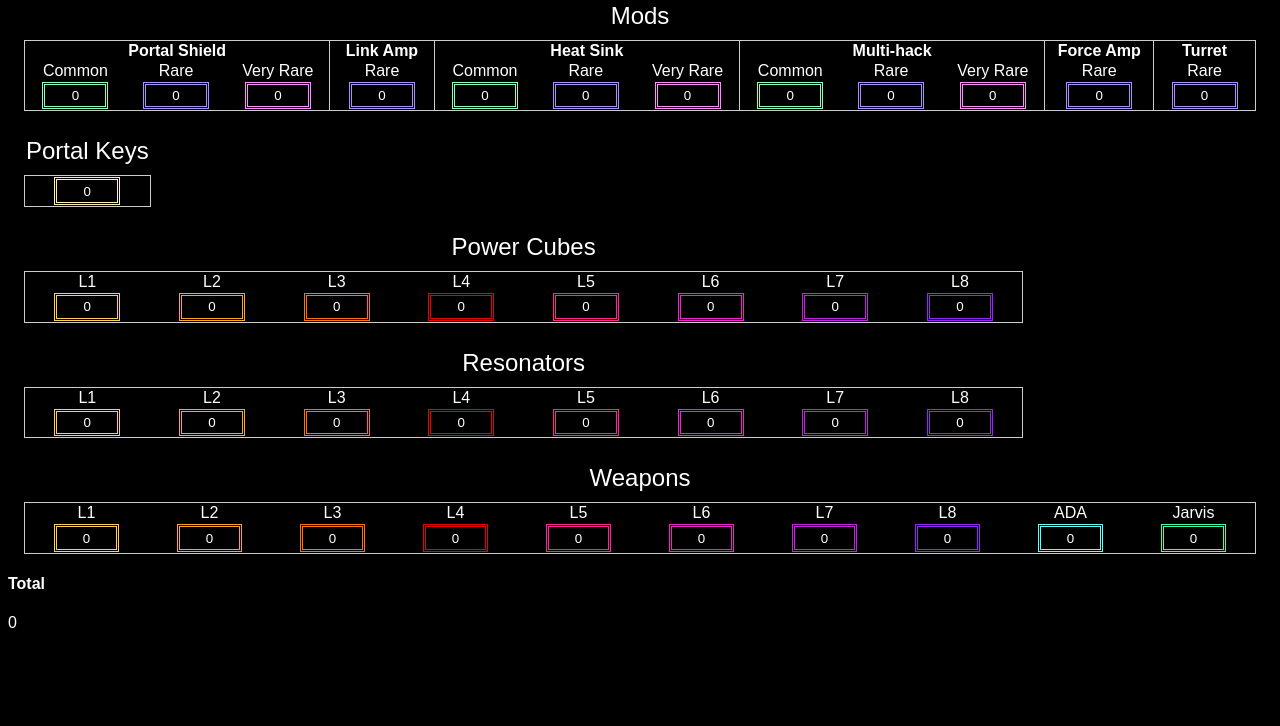
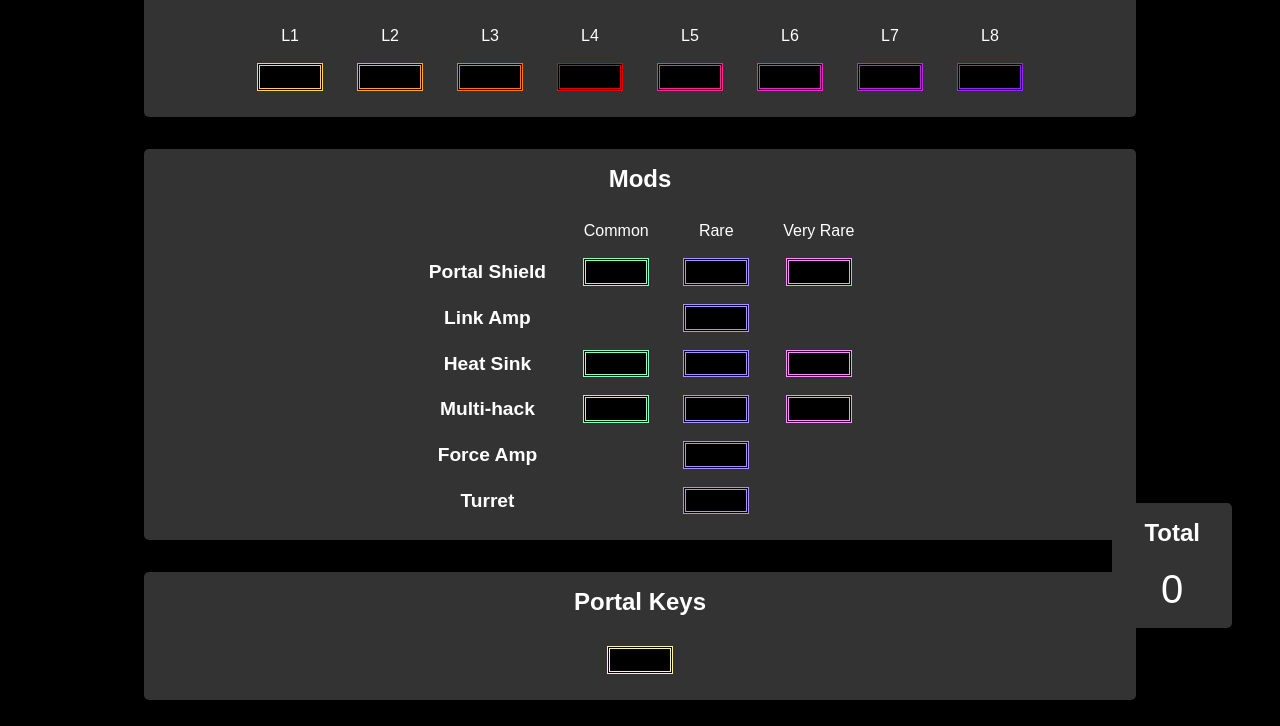
Before and after one commit to treyhunner/ingress-inventory-counter, a plain HTML site: page index.html in a window 1280 px wide. Shown: the part 140-866 px from the top of the page. Before the commit the page ends 800 px from the top, so only its background shows below. Drawn offline with Linux system fonts and the light colour scheme.

Commit message:
Improve styling and markup layout

```diff
--- a/index.html
+++ b/index.html
@@ -6,10 +6,14 @@
   <link rel="stylesheet" href="style.css">
 </head>
 <body>
-  <form>
 
+  <header>
+    <h1>Ingress Item Counter</h1>
+  </header>
+
+  <section>
+    <h2>Media</h2>
     <table>
-      <caption>Media</caption>
       <thead>
         <tr>
           <th>L1</th>
@@ -35,81 +39,72 @@
       </tr>
       </tbody>
     </table>
+  </section>
 
-    <table>
-      <caption>Mods</caption>
-      <colgroup span="3">
-        <col class="common">
-        <col class="rare">
-        <col class="very-rare">
-      </colgroup>
-      <colgroup>
-      </colgroup>
-      <colgroup span="3">
-      </colgroup>
-      <colgroup span="3">
-      </colgroup>
-      <colgroup>
-      </colgroup>
-      <colgroup>
-      </colgroup>
+  <section>
+    <h2>Mods</h2>
+    <table class="mods">
       <thead>
-        <tr class="groups">
-          <th colspan="3">Portal Shield</th>
-          <th>Link Amp</th>
-          <th colspan="3">Heat Sink</th>
-          <th colspan="3">Multi-hack</th>
-          <th>Force Amp</th>
-          <th>Turret</th>
-        </tr>
         <tr>
+          <th></th>
           <th>Common</th>
           <th>Rare</th>
           <th>Very Rare</th>
-
-          <th>Rare</th>
-
-          <th>Common</th>
-          <th>Rare</th>
-          <th>Very Rare</th>
-
-          <th>Common</th>
-          <th>Rare</th>
-          <th>Very Rare</th>
-
-          <th>Rare</th>
-          <th>Rare</th>
         </tr>
       </thead>
       <tbody>
       <tr>
+        <th>Portal Shield</th>
         <td><input type="number" name="shield-c"></td>
         <td><input type="number" name="shield-r"></td>
         <td><input type="number" name="shield-vr"></td>
+      </tr>
+      <tr>
+        <th>Link Amp</th>
+        <td></td>
         <td><input type="number" name="link-amp-r"></td>
+      </tr>
+      <tr>
+        <th>Heat Sink</th>
         <td><input type="number" name="heat-sink-c"></td>
         <td><input type="number" name="heat-sink-r"></td>
         <td><input type="number" name="heat-sink-vr"></td>
+      </tr>
+      <tr>
+        <th>Multi-hack</th>
         <td><input type="number" name="multi-hack-c"></td>
         <td><input type="number" name="multi-hack-r"></td>
         <td><input type="number" name="multi-hack-vr"></td>
+      </tr>
+      <tr>
+        <th>Force Amp</th>
+        <td></td>
         <td><input type="number" name="force-amp-r"></td>
+      </tr>
+      <tr>
+        <th>Turret</th>
+        <td></td>
         <td><input type="number" name="turret-r"></td>
       </tr>
       </tbody>
     </table>
+  </section>
 
+  <section>
+    <h2>Portal Keys</h2>
     <table>
-      <caption>Portal Keys</caption>
       <tbody>
       <tr>
         <td><input type="number" name="keys"></td>
       </tr>
       </tbody>
     </table>
+  </section>
 
+
+  <section>
+    <h2>Power Cubes</h2>
     <table>
-      <caption>Power Cubes</caption>
       <thead>
         <tr>
           <th>L1</th>
@@ -135,9 +130,11 @@
       </tr>
       </tbody>
     </table>
+  </section>
 
+  <section>
+    <h2>Resonators</h2>
     <table>
-      <caption>Resonators</caption>
       <thead>
         <tr>
           <th>L1</th>
@@ -163,9 +160,12 @@
       </tr>
       </tbody>
     </table>
+  </section>
 
+  <section>
+    <h2>Weapons</h2>
+    <h3>XMP Bursters</h3>
     <table>
-      <caption>Weapons</caption>
       <thead>
         <tr>
           <th>L1</th>
@@ -176,8 +176,6 @@
           <th>L6</th>
           <th>L7</th>
           <th>L8</th>
-          <th>ADA</th>
-          <th>Jarvis</th>
         </tr>
       </thead>
       <tbody>
@@ -190,18 +188,30 @@
         <td><input type="number" name="burster_06"></td>
         <td><input type="number" name="burster_07"></td>
         <td><input type="number" name="burster_08"></td>
+      </tr>
+      </tbody>
+    </table>
+    <h3>Other</h3>
+    <table>
+      <thead>
+        <tr>
+          <th>ADA Refactor</th>
+          <th>JARVIS Virus</th>
+        </tr>
+      </thead>
+      <tbody>
+      <tr>
         <td><input type="number" name="ada"></td>
         <td><input type="number" name="jarvis"></td>
       </tr>
       </tbody>
     </table>
+  </section>
 
-    <div>
-      <h4>Total</h4>
-      <span id="total"></span>
-    </div>
-
-  </form>
+  <div class="total-box">
+    <h2>Total</h2>
+    <span id="total"></span>
+  </div>
 
   <script src="ingress-counter.js"></script>
 </body>
--- a/ingress-counter.js
+++ b/ingress-counter.js
@@ -26,7 +26,7 @@
 
   function setFieldsFromStorage() {
     fields.forEach(function (field) {
-      field.value = localStorage[field.name] || "0";
+      field.value = parseInt(localStorage[field.name], 10) || "";
     });
   }
 
--- a/style.css
+++ b/style.css
@@ -5,7 +5,35 @@ html {
 body {
   background-color: #000;
   color: #fff;
+  text-align: center;
+  padding: 1em;
 }
+
+h1, h2, h3, h4 { margin-top: 0; }
+
+section {
+  background-color: #333;
+  border-radius:5px;
+  padding: 1em;
+  width: 60em;
+  margin: 2em auto;
+}
+
+.mods th:first-child {
+  font-weight: bold;
+  font-size: 1.2em;
+}
+
+.total-box {
+  position: fixed;
+  right: 3em;
+  bottom: 2em;
+  background-color: #333;
+  padding: 1em 2em;
+  border-radius:5px;
+}
+
+#total { font-size: 2.5em; }
 
 ::selection {
   background-color: #3effab;
@@ -33,14 +61,12 @@ input:focus {
 
 table {
   text-align: center;
-  margin: 1em;
-  border-collapse: collapse;
-  border: 1px solid #ccc;
-  border-spacing: 0.5em 1em;
+  margin: 0 auto;
 }
 
 caption, th, td {
   white-space: nowrap;
+  padding: 0.5em 1em;
 }
 
 th {
@@ -48,10 +74,6 @@ th {
 }
 .groups th {
   font-weight: bold;
-}
-
-td:not([colspan]), th:not([colspan]) {
-  width: 7.66666666em;
 }
 
 caption {
```
